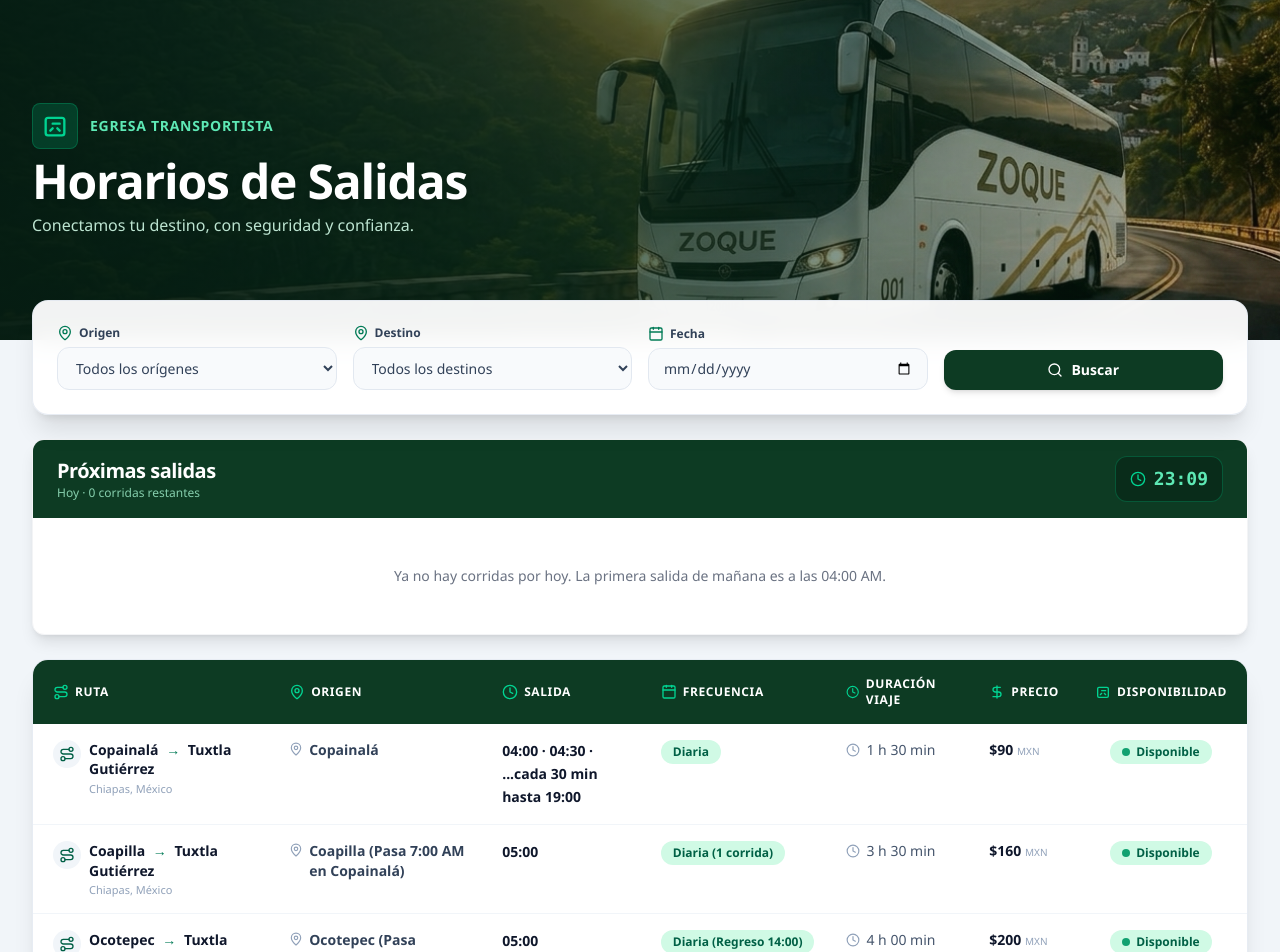
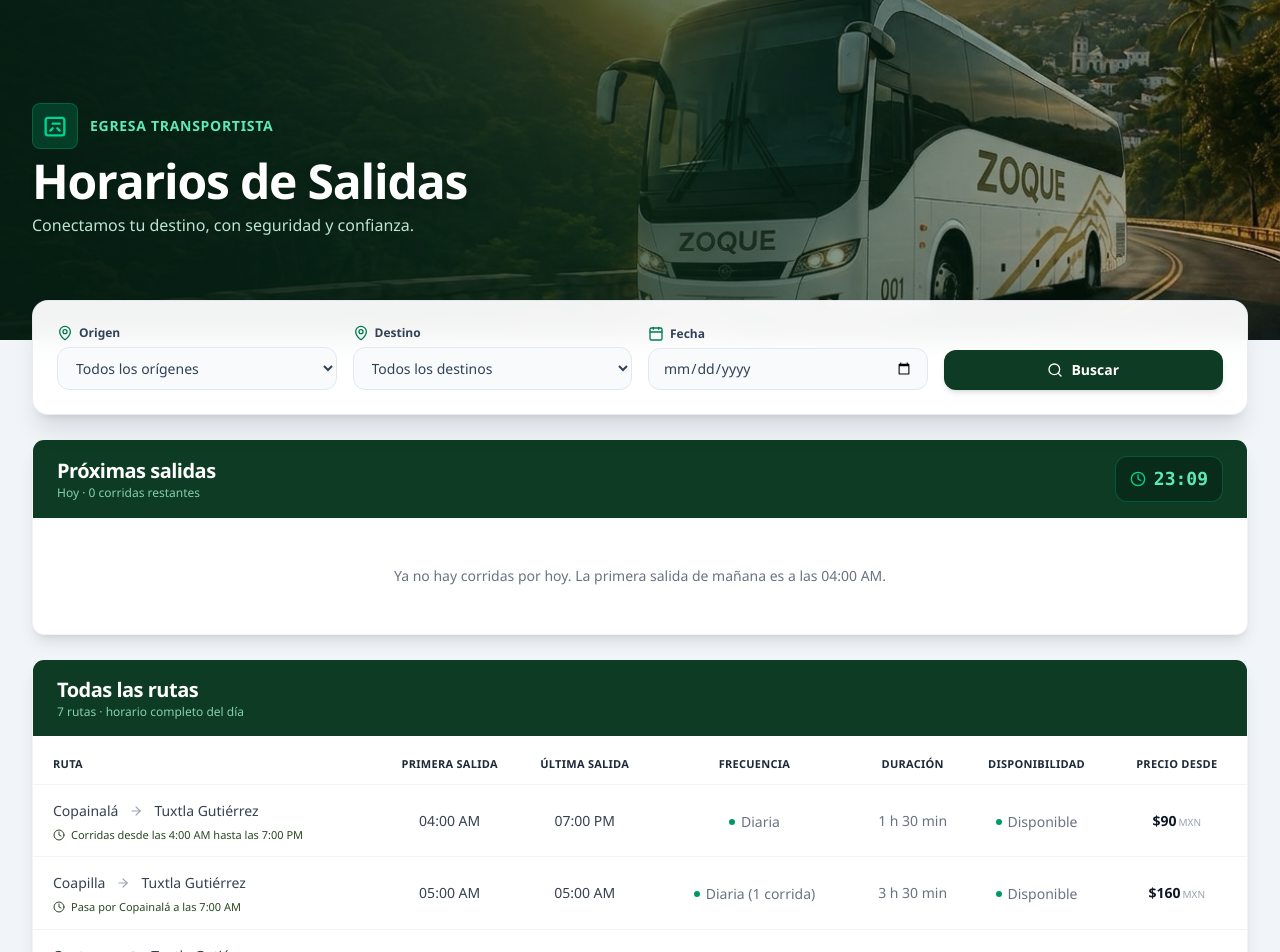
Before and after one commit to Isaili/zoque, a Next.js app: page /horarios in a window 1280 px wide. Shown: the top 952 px of the page. Built offline with nearby package versions, Linux system fonts and the light colour scheme.

Commit message:
style: tabla de rutas con la misma tipografía que la lista de salidas
Co-Authored-By: Claude Opus 5.5 <noreply@anthropic.com>
Claude-Session: https://claude.ai/code/session_01BQtWEbjRh6ftCvRQdKYuiH

```diff
--- a/src/features/schedules/components/HorariosSection.tsx
+++ b/src/features/schedules/components/HorariosSection.tsx
@@ -3,24 +3,23 @@
 import { useState, useMemo } from 'react';
 import Image from 'next/image';
 import {
+  ArrowRight,
   MapPin,
   Calendar,
   Search,
   Clock,
-  DollarSign,
   ShieldCheck,
   CreditCard,
   Luggage,
-  Route
 } from 'lucide-react';
 import { DeparturesBoard } from './DeparturesBoard';
-import { ALL_ROUTES, departuresSummary, formatDuration, type FrequencyType } from './schedulesData';
+import { ALL_ROUTES, departureTimes, formatDuration, formatTime12, type FrequencyType } from './schedulesData';
 
-// 3 colores de frecuencia, igual que en el diseño: Diaria (verde), Lunes a Viernes (índigo), Lunes a Sábado (azul)
-const FREQUENCY_STYLES: Record<FrequencyType, string> = {
-  diaria: 'bg-emerald-100 text-emerald-800',
-  habiles: 'bg-violet-100 text-violet-700',
-  sabado: 'bg-sky-100 text-sky-700',
+// 3 colores de frecuencia: Diaria (verde), Lunes a Viernes (índigo), Lunes a Sábado (azul)
+const FREQUENCY_DOTS: Record<FrequencyType, string> = {
+  diaria: 'bg-emerald-600',
+  habiles: 'bg-violet-500',
+  sabado: 'bg-sky-500',
 };
 
 export function HorariosSection() {
@@ -147,96 +146,83 @@ export function HorariosSection() {
         {/* TABLERO DE PRÓXIMAS SALIDAS (CORRIDA POR CORRIDA) */}
         <DeparturesBoard routes={filteredRoutes} selectedDate={selectedDate} />
 
-        {/* TABLA DE HORARIOS Y RUTAS */}
-        <div className="bg-white rounded-2xl shadow-xl border border-slate-200/80 overflow-hidden">
+        {/* TABLA DE RUTAS: misma tipografía que la lista de próximas salidas */}
+        <section aria-labelledby="rutas-titulo" className="overflow-hidden rounded-xl border border-gray-100 bg-white shadow-lg">
+          <div className="bg-[#0D3B23] px-5 py-4 md:px-6">
+            <h2 id="rutas-titulo" className="text-white font-extrabold text-lg md:text-xl tracking-tight">
+              Todas las rutas
+            </h2>
+            <p className="text-emerald-200/80 text-xs font-medium">
+              {filteredRoutes.length} {filteredRoutes.length === 1 ? 'ruta' : 'rutas'} · horario completo del día
+            </p>
+          </div>
+
+          {filteredRoutes.length > 0 ? (
             <div className="overflow-x-auto">
-            <table className="w-full text-left border-collapse min-w-[900px]">
-              {/* Encabezado Verde Oscuro */}
+              <table className="w-full min-w-[48rem] text-left text-xs md:text-sm">
                 <thead>
-                <tr className="bg-[#0D3B23] text-white text-xs font-bold uppercase tracking-wider">
-                  <th className="py-4 px-5"><div className="flex items-center gap-1.5"><Route className="w-4 h-4 text-emerald-400" /> Ruta</div></th>
-                  <th className="py-4 px-4"><div className="flex items-center gap-1.5"><MapPin className="w-4 h-4 text-emerald-400" /> Origen</div></th>
-                  <th className="py-4 px-4"><div className="flex items-center gap-1.5"><Clock className="w-4 h-4 text-emerald-400" /> Salida</div></th>
-                  <th className="py-4 px-4"><div className="flex items-center gap-1.5"><Calendar className="w-4 h-4 text-emerald-400" /> Frecuencia</div></th>
-                  <th className="py-4 px-4"><div className="flex items-center gap-1.5"><Clock className="w-4 h-4 text-emerald-400" /> Duración viaje</div></th>
-                  <th className="py-4 px-4"><div className="flex items-center gap-1.5"><DollarSign className="w-4 h-4 text-emerald-400" /> Precio</div></th>
-                  <th className="py-4 px-5 text-center"><div className="flex items-center justify-center gap-1.5"><BusIcon className="w-4 h-4 text-emerald-400" /> Disponibilidad</div></th>
+                  <tr className="text-[10px] md:text-[11px] font-semibold uppercase tracking-wide text-gray-800">
+                    <th scope="col" className="px-5 pt-5 pb-3 font-semibold">Ruta</th>
+                    <th scope="col" className="px-3 pt-5 pb-3 text-center font-semibold">Primera salida</th>
+                    <th scope="col" className="px-3 pt-5 pb-3 text-center font-semibold">Última salida</th>
+                    <th scope="col" className="px-3 pt-5 pb-3 text-center font-semibold">Frecuencia</th>
+                    <th scope="col" className="px-3 pt-5 pb-3 text-center font-semibold">Duración</th>
+                    <th scope="col" className="px-3 pt-5 pb-3 text-center font-semibold">Disponibilidad</th>
+                    <th scope="col" className="px-5 pt-5 pb-3 text-center font-semibold">Precio desde</th>
                   </tr>
                 </thead>
+                <tbody>
+                  {filteredRoutes.map((route) => {
+                    const times = departureTimes(route.schedule);
 
-              {/* Filas */}
-              <tbody className="divide-y divide-slate-100 text-xs md:text-sm text-slate-700">
-                {filteredRoutes.length > 0 ? (
-                  filteredRoutes.map((route) => (
-                    <tr key={route.id} className="hover:bg-slate-50/80 transition-colors align-top">
-                      {/* Ruta */}
-                      <td className="py-4 px-5 font-bold text-slate-900">
-                        <div className="flex items-start gap-2">
-                          <div className="p-1.5 rounded-full bg-slate-100 text-emerald-800 shrink-0">
-                            <Route className="w-4 h-4" />
-                          </div>
-                          <div>
-                            <div className="leading-snug">{route.from} <span className="text-emerald-700 font-extrabold mx-1">→</span> {route.to}</div>
-                            <span className="text-[11px] font-normal text-slate-400 block mt-0.5">{route.state}</span>
-                          </div>
-                        </div>
-                      </td>
-
-                      {/* Origen */}
-                      <td className="py-4 px-4 font-semibold text-slate-700">
-                        <div className="flex items-start gap-1.5">
-                          <MapPin className="w-3.5 h-3.5 text-slate-400 shrink-0 mt-0.5" />
-                          <span className="leading-snug">{route.originStation}</span>
-                        </div>
-                      </td>
-
-                      {/* Salida: texto compacto separado por "·" en vez de pills que se envuelven */}
-                      <td className="py-4 px-4 font-bold text-slate-900">
-                        <span className="leading-relaxed block max-w-[190px]">
-                          {departuresSummary(route.schedule)}
+                    return (
+                      <tr key={route.id} className="border-t border-gray-100 text-gray-700 transition-colors hover:bg-gray-50/70">
+                        <th scope="row" className="px-5 py-3.5 font-normal">
+                          <span className="inline-flex items-center gap-1.5 whitespace-nowrap">
+                            {route.from}
+                            <span className="inline-flex h-6 w-6 items-center justify-center text-gray-400">
+                              <ArrowRight className="h-3.5 w-3.5" />
                             </span>
-                      </td>
-
-                      {/* Frecuencia */}
-                      <td className="py-4 px-4">
-                        <span className={`inline-block px-3 py-1 rounded-full text-xs font-bold whitespace-nowrap ${FREQUENCY_STYLES[route.frequencyType]}`}>
+                            {route.to}
+                          </span>
+                          <span className="mt-1 flex items-center gap-1.5 text-[11px] font-medium text-[#2A4822]">
+                            <Clock className="h-3 w-3" />
+                            {route.note}
+                          </span>
+                        </th>
+                        <td className="whitespace-nowrap px-3 py-3.5 text-center">{formatTime12(times[0])}</td>
+                        <td className="whitespace-nowrap px-3 py-3.5 text-center">{formatTime12(times[times.length - 1])}</td>
+                        <td className="px-3 py-3.5 text-center text-gray-500">
+                          <span className="inline-flex items-center gap-1.5">
+                            <span className={`h-1.5 w-1.5 shrink-0 rounded-full ${FREQUENCY_DOTS[route.frequencyType]}`} />
                             {route.frequency}
                           </span>
                         </td>
-
-                      {/* Duración */}
-                      <td className="py-4 px-4 font-medium text-slate-600 whitespace-nowrap">
-                        <div className="flex items-center gap-1.5">
-                          <Clock className="w-3.5 h-3.5 text-slate-400" />
-                          {formatDuration(route.durationMin)}
-                        </div>
-                      </td>
-
-                      {/* Precio */}
-                      <td className="py-4 px-4 font-extrabold text-slate-900 whitespace-nowrap">
-                        ${route.price} <span className="text-[10px] font-normal text-slate-400">MXN</span>
-                      </td>
-
-                      {/* Disponibilidad */}
-                      <td className="py-4 px-5 text-center whitespace-nowrap">
-                        <span className="inline-flex items-center gap-1.5 bg-emerald-100 text-emerald-800 px-3 py-1 rounded-full text-xs font-bold">
-                          <span className="w-2 h-2 rounded-full bg-emerald-600 animate-pulse" />
-                          Disponible
+                        <td className="whitespace-nowrap px-3 py-3.5 text-center text-gray-500">{formatDuration(route.durationMin)}</td>
+                        <td className="whitespace-nowrap px-3 py-3.5 text-center text-gray-500">
+                          <span className="inline-flex items-center gap-1.5">
+                            <span className={`h-1.5 w-1.5 rounded-full ${route.available ? 'bg-emerald-600' : 'bg-gray-400'}`} />
+                            {route.available ? 'Disponible' : 'Sin servicio'}
                           </span>
                         </td>
-                    </tr>
-                  ))
-                ) : (
-                  <tr>
-                    <td colSpan={7} className="text-center py-12 text-slate-400 font-medium">
-                      No se encontraron rutas con los filtros seleccionados.
+                        <td className="whitespace-nowrap px-5 py-3.5 text-center font-bold text-gray-900">
+                          ${route.price}
+                          <abbr title="Pesos mexicanos" className="ml-0.5 text-[10px] font-medium text-gray-400 no-underline">
+                            MXN
+                          </abbr>
                         </td>
                       </tr>
-                )}
+                    );
+                  })}
                 </tbody>
               </table>
             </div>
-        </div>
+          ) : (
+            <p className="text-center py-12 px-4 text-xs md:text-sm text-gray-500">
+              No se encontraron rutas con los filtros seleccionados.
+            </p>
+          )}
+        </section>
 
         {/* PIE DE PÁGINA INFORMATIVO (FOOTER INFERIOR DE LA IMAGEN) */}
         <div className="bg-slate-50/90 rounded-2xl p-6 border border-slate-200/80 grid grid-cols-1 md:grid-cols-4 gap-6 items-center shadow-sm">
--- a/src/features/schedules/components/schedulesData.ts
+++ b/src/features/schedules/components/schedulesData.ts
@@ -156,14 +156,6 @@ export const departureTimes = (rule: DepartureRule): number[] => {
   return times;
 };
 
-// Resumen compacto para la tabla: "04:00 · 04:30 · ...cada 30 min hasta 19:00"
-export const departuresSummary = (rule: DepartureRule): string => {
-  const times = departureTimes(rule).map(formatTime);
-  if ('times' in rule) return times.join(' · ');
-  const every = rule.everyMin % 60 === 0 ? `${rule.everyMin / 60}h` : `${rule.everyMin} min`;
-  return `${times.slice(0, 2).join(' · ')} · ...cada ${every} hasta ${rule.last}`;
-};
-
 // Todas las corridas de las rutas dadas, ordenadas por hora de salida
 export const buildDepartures = (routes: RouteItem[]): Departure[] =>
   routes
```
Lines whose indentation alone changed are shown as unchanged.
